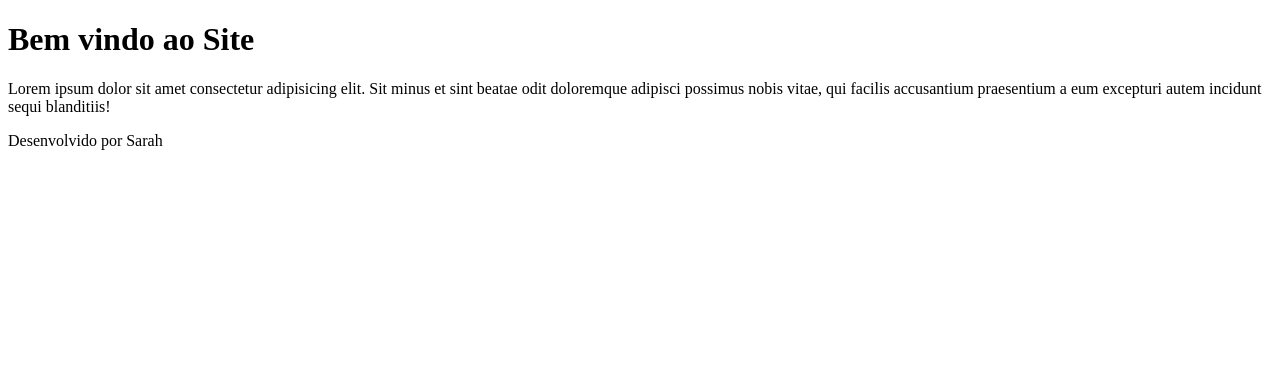
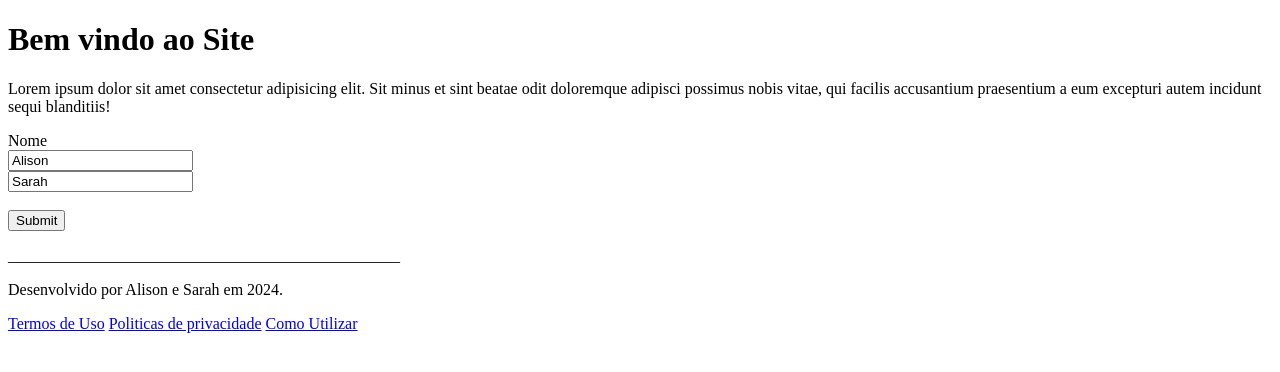
Before and after one commit to SarahSLG/projeto_lp3, a Flask app: page /contato in a window 1280 px wide. Shown: the part 26-398 px from the top of the page. Run offline with Flask 3, Linux system fonts and the light colour scheme.

Commit message:
templates

```diff
--- a/projeto_lp3/projeto_lp3/app.py
+++ b/projeto_lp3/projeto_lp3/app.py
@@ -26,11 +26,11 @@ def Contato():
 # /produtos - pagina produtos
 
 @app.route("/produtos")
-def Produtos():
+def produtos():
     lista_produtos = [ # cada produto é um dicionário
-        { "nome": "Coca-cola", "descricao" : "mata a sede" },
-        { "nome": "Doritos", "descricao" : "Suja a mão"},
-        {  "nome": "Chocolate", "descricao" : "bom", }
+        { "nome": "Coca-cola", "descricao" : "mata a sede","imagem": "https://choppmaisfacil.com.br/image/cache/catalog/produtos/Refrigerantes/1648036735_1SZ-1000x1000.jpg"},
+        { "nome": "Doritos", "descricao" : "Suja a mão", "imagem": "https://m.media-amazon.com/images/I/610trEtCQuS._AC_UF1000,1000_QL80_.jpg"},
+        {  "nome": "Chocolate", "descricao" : "bom","imagem": "https://cdn.awsli.com.br/800x800/1957/1957771/produto/10935798577112288ec.jpg" }
     ]
 
     return render_template("produtos.html", produtos=lista_produtos) # cuidado para não repetir o nome da função na hora de criar uma lista
@@ -43,6 +43,19 @@ def Produtos():
 @app.route("/servicos")
 def servicos():
     return "<h1> Nossos serviços <h1>" # devolve HTML como STring, péssima pratica
+
+@app.route("/termos-de-uso")
+def termos():
+    return render_template("termos.html")
+
+@app.route("/politicas-de-privacidade")
+def politica():
+    return render_template("politicas.html")
+
+
+@app.route("/como-utilizar")
+def utilizar():
+    return render_template("utilizar.html")
 
 
 @app.route("/cpf")
--- a/projeto_lp3/templates/base.html
+++ b/projeto_lp3/templates/base.html
@@ -18,7 +18,13 @@
 
     {% block rodape %}
     <footer>
-        <p>Desenvolvido por Sarah</p>
+        <p>_________________________________________________</p>
+        <p>Desenvolvido por Alison e Sarah em 2024.</p>
+        <nav>
+            <a href="/termos-de-uso">Termos de Uso</a>
+            <a href="/politicas-de-privacidade">Politicas de privacidade</a>
+            <a href="/como-utilizar">Como Utilizar</a>
+        </nav>
     </footer>
     {% endblock %}
 
--- a/projeto_lp3/templates/contato.html
+++ b/projeto_lp3/templates/contato.html
@@ -5,4 +5,11 @@
 {% block content %}
 <h1>Bem vindo ao Site</h1>
 <p>Lorem ipsum dolor sit amet consectetur adipisicing elit. Sit minus et sint beatae odit doloremque adipisci possimus nobis vitae, qui facilis accusantium praesentium a eum excepturi autem incidunt sequi blanditiis!</p>
+<form>
+    <label for="nome">Nome</label><br>
+    <input type="text" id="nome" name="nome" value="Alison"><br>
+    <input type="text" id="nome" name="nome" value="Sarah"><br><br>
+    <input type="submit" value="Submit">
+</form>
+
 {% endblock %}
--- a/projeto_lp3/templates/home.html
+++ b/projeto_lp3/templates/home.html
@@ -4,9 +4,7 @@
 
 {% block content %}
 <h1>Bem vindo ao Site</h1>
+<img src="https://img.odcdn.com.br/wp-content/uploads/2021/06/Uzumaki.jpg" alt="Junji Ito - Uzumaki">
 <p>Lorem ipsum dolor sit amet consectetur adipisicing elit. Sit minus et sint beatae odit doloremque adipisci possimus nobis vitae, qui facilis accusantium praesentium a eum excepturi autem incidunt sequi blanditiis!</p>
+<p>Lorem ipsum dolor sit amet consectetur adipisicing elit. Sit, perspiciatis est et dolore expedita sequi culpa suscipit in soluta. Voluptatibus vitae enim earum dolorem officia rerum expedita similique nisi consectetur.</p>
 {% endblock %}
-
-{% block content %}
-<p>Lorem ipsum dolor sit amet consectetur adipisicing elit. Modi necessitatibus minus quasi consequuntur at saepe repellat officia amet, ab exercitationem, doloribus corporis aut totam, quam error quis aliquid commodi. Porro.</p>
-{% endblock %}
--- a/projeto_lp3/templates/produtos.html
+++ b/projeto_lp3/templates/produtos.html
@@ -14,12 +14,17 @@
         <a href="/produtos">Produtos</a>
     </nav>
 
+
+
+
     <h1>Nossos produtos</h1>
     <p>confira nossos produtos</p>
 
     {% for produto in produtos %}
     <h2>{{produto.nome}}</h2>
     <p>{{produto.descricao}}</p>
+    <img src="{{produto.imagem}}" alt="">
+
     {% endfor %}
 
 </body>
```
Also changed, not shown: projeto_lp3/templates/base2.html (added, +14 -0 lines), projeto_lp3/templates/politicas.html (added, +11 -0 lines), projeto_lp3/templates/termos.html (added, +11 -0 lines), projeto_lp3/templates/utilizar.html (added, +11 -0 lines).
